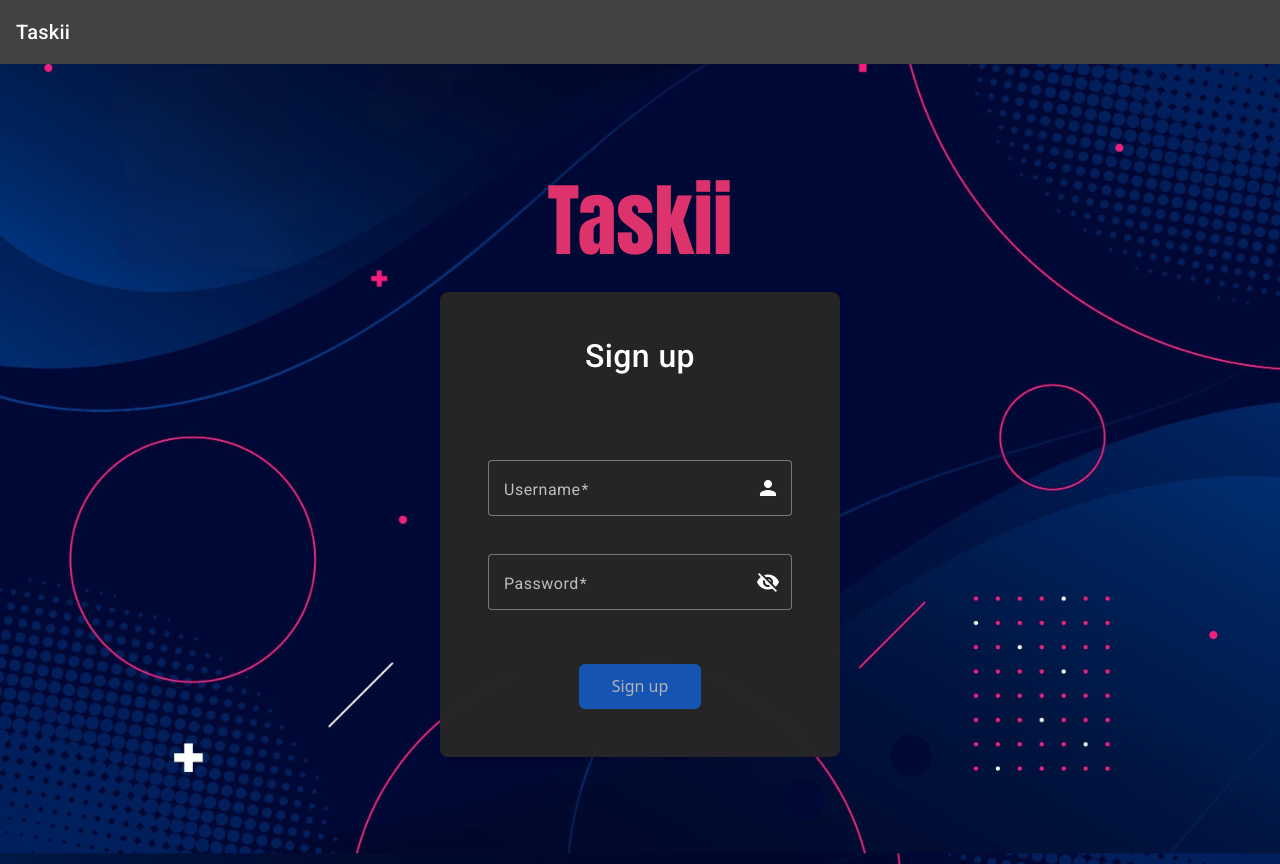
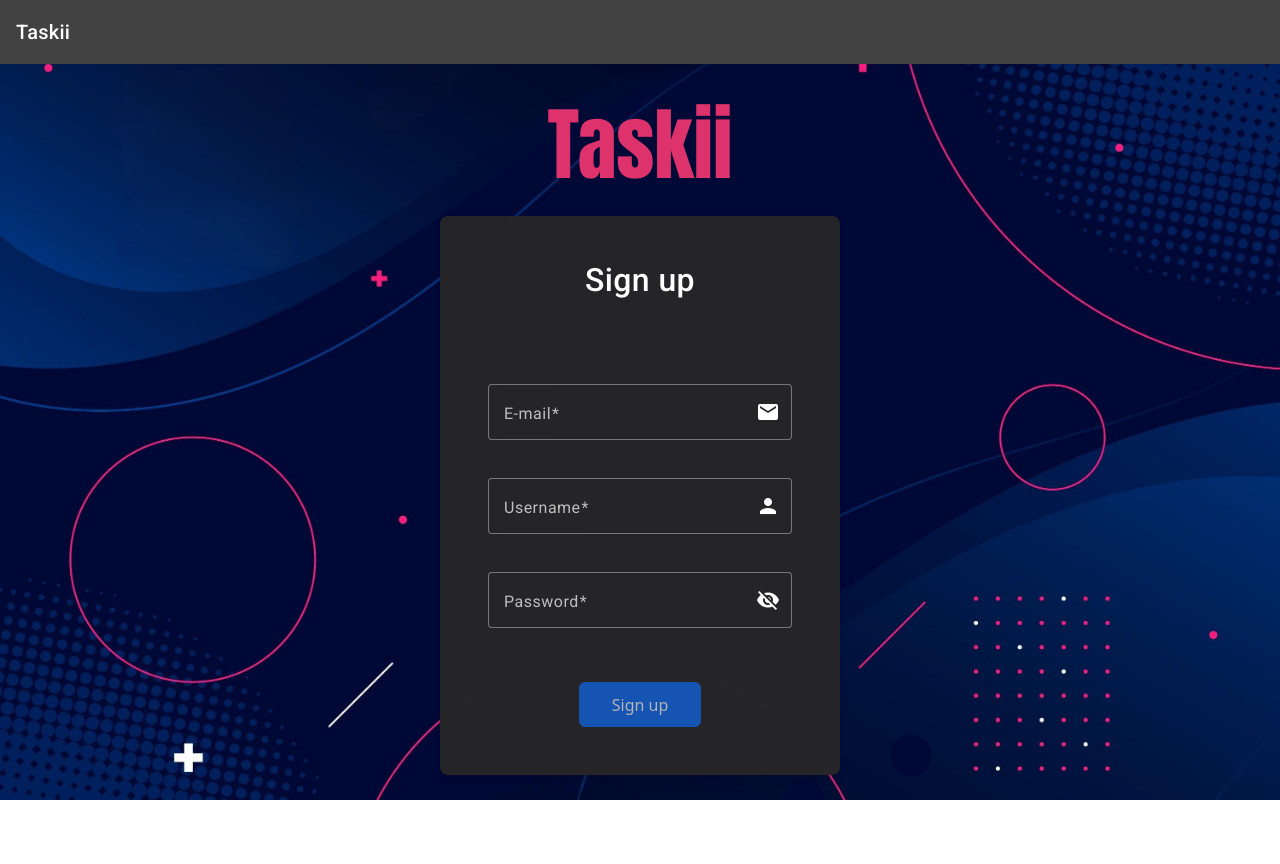
Before and after one commit to Btryx/Taskii-Project-Manager, an Angular app in the folder frontend/frontend/: page /register in a window 1280 px wide. After the commit the page ends 800 px from the top, so only its background shows below. Built offline with nearby package versions, Linux system fonts and the light colour scheme.

Commit message:
Email added to registration

```diff
--- a/frontend/frontend/src/app/register/register.css
+++ b/frontend/frontend/src/app/register/register.css
@@ -16,12 +16,11 @@ h1 {
 }
 
 .reg-container {
+  width: 100%;
   display: flex;
-  justify-content: center;
   align-items: center;
   flex-direction: column;
-  min-height: 100vh;
-  width: 100%;
+  margin-top: 2rem;
 }
 
 .reg-card {
--- a/frontend/frontend/src/app/register/register.html
+++ b/frontend/frontend/src/app/register/register.html
@@ -10,6 +10,16 @@
         <mat-error>@if (errorMessage()) {
             {{errorMessage()}}
         }</mat-error>
+
+        <mat-form-field appearance="outline">
+          <mat-label>E-mail</mat-label>
+          <input matInput
+                 placeholder="Enter your email address"
+                 name="email"
+                 formControlName="email"
+                 required>
+          <mat-icon matSuffix>email</mat-icon>
+        </mat-form-field>
 
         <mat-form-field appearance="outline">
           <mat-label>Username</mat-label>
@@ -42,7 +52,7 @@
         <button
                 class="btn btn-primary"
                 type="submit"
-                [disabled]="anyFieldEmpty">
+                [disabled]="!registerForm.valid">
           Sign up
         </button>
       </form>
--- a/frontend/frontend/src/app/register/register.ts
+++ b/frontend/frontend/src/app/register/register.ts
@@ -7,6 +7,8 @@ import { HttpErrorResponse } from '@angular/common/http';
 import { Router } from '@angular/router';
 import { ReactiveFormsModule, FormControl, FormGroup, Validators } from '@angular/forms';
 import { MatInputModule } from '@angular/material/input';
+import { InfoPopup } from '../info-popup/info-popup';
+import { MatDialog } from '@angular/material/dialog';
 
 @Component({
   selector: 'app-register',
@@ -17,8 +19,11 @@ import { MatInputModule } from '@angular/material/input';
 export class Register {
   private authService = inject(Auth);
   private router = inject(Router);
+  private dialog: MatDialog = inject(MatDialog);
+
 
   registerForm = new FormGroup({
+    email: new FormControl('', [Validators.required, Validators.email]),
     username: new FormControl('', Validators.required),
     password: new FormControl('', [Validators.required, Validators.minLength(10), Validators.pattern(/\d/) ])
   })
@@ -29,7 +34,8 @@ export class Register {
   get anyFieldEmpty() {
     const username = this.registerForm.controls.username;
     const password = this.registerForm.controls.password;
-    return username.hasError('required') || password.hasError('required') ;
+    const email = this.registerForm.controls.email;
+    return username.hasError('required') || password.hasError('required') || email.hasError('required');
   }
 
   get passwordLengthError() {
@@ -43,14 +49,21 @@ export class Register {
   }
 
   submitRegister() {
-    if(this.passwordLengthError || this.passwordPatternError) {
+    if(!this.registerForm.valid) {
+      this.errorMessage.set("Form is invalid!")
       return;
     }
-    this.authService.register(this.registerForm.value.username!, this.registerForm.value.password!).subscribe({
+    this.authService.register(this.registerForm.value.email!, this.registerForm.value.username!, this.registerForm.value.password!).subscribe({
       next: data => {
         if(data.success) {
-          console.log(data.message);
-          this.router.navigate(["/login"]);
+
+          const dialogRef = this.dialog.open(InfoPopup, {
+            disableClose: false
+          });
+          dialogRef.componentInstance.title = "Registration successful!"
+
+          dialogRef.afterClosed().subscribe(() => this.router.navigate(["/login"]));
+
         } else {
           this.errorMessage.set(data.message);
         }
```
